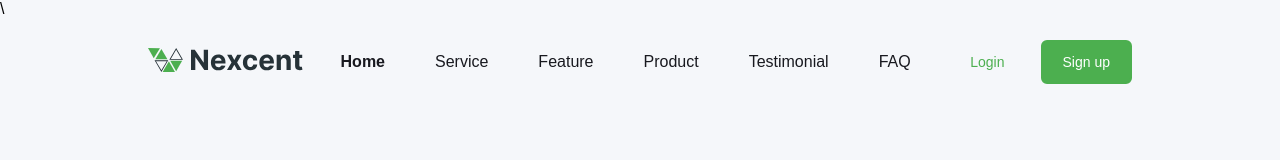
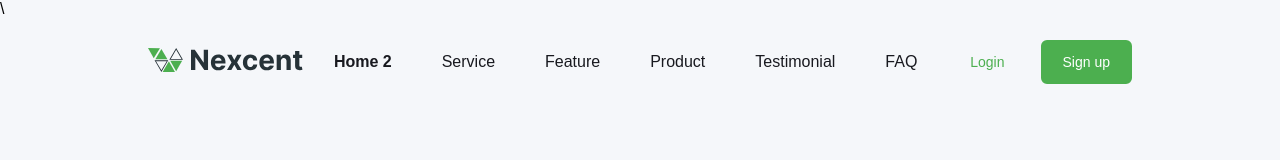
Before and after one commit to bd-any/example-git, a plain HTML site: page index.html in a window 1280 px wide. Drawn offline with Linux system fonts and the light colour scheme.

Commit message:
change nav link text

```diff
--- a/index.html
+++ b/index.html
@@ -19,7 +19,7 @@
 
         <nav class="nav">
           <ul class="nav-ul">
-            <li class="nav-list"><a href="#" class="nav-link active">Home</a></li>
+            <li class="nav-list"><a href="#" class="nav-link active">Home 2</a></li>
             <li class="nav-list"><a href="#" class="nav-link">Service</a></li>
             <li class="nav-list"><a href="#" class="nav-link">Feature</a></li>
             <li class="nav-list"><a href="#" class="nav-link">Product</a></li>
```
